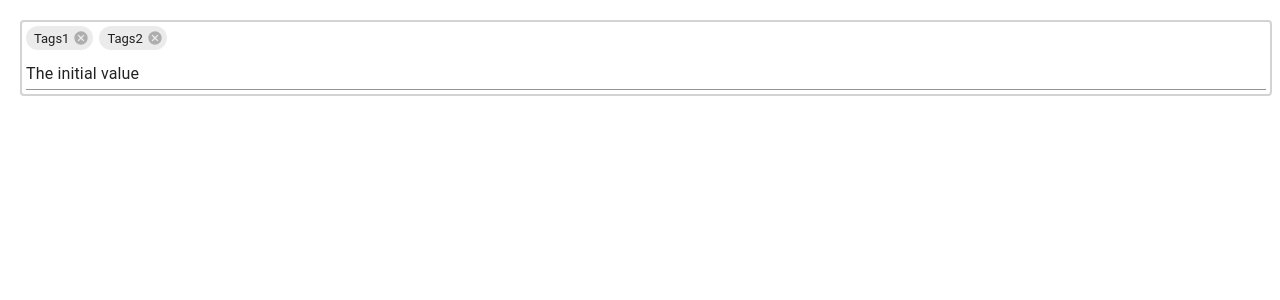
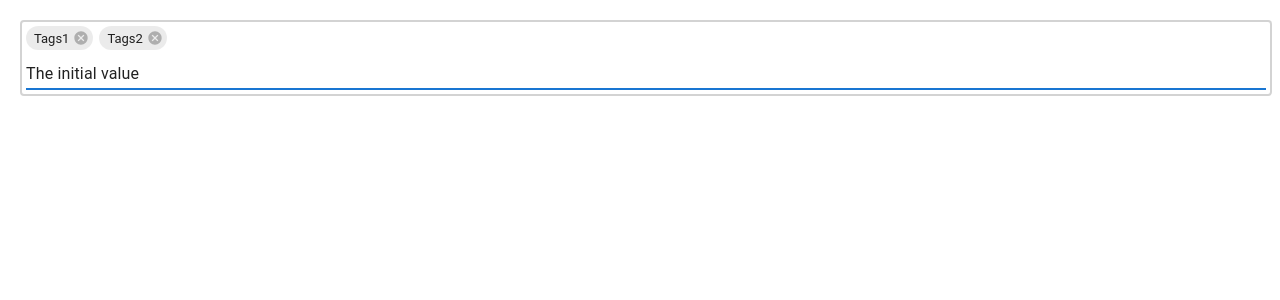
Before and after one commit to pauluzo/materialui-multi-input, a React (Create React App) app: page / in a window 1280 px wide. Shown: the top 300 px of the page. Built offline with nearby package versions, Linux system fonts and the light colour scheme.

Commit message:
blur, focus and ref update

```diff
--- a/src/App.tsx
+++ b/src/App.tsx
@@ -1,18 +1,35 @@
 import "./App.css";
 import TagsInput from "./Example";
-import { createTheme } from "@mui/material";
+import { Button, createTheme } from "@mui/material";
 import { ThemeProvider } from "@mui/styles";
 import TagInput from "./TagInput";
-import { useState } from "react";
+import { useEffect, useRef, useState } from "react";
 
 const App = () => {
   const theme = createTheme();
   const [tags, setTags] = useState(["Tags1", "Tags2"]);
+  const inputRef: any = useRef(null);
 
-  function handleSelecetedTags(items: any) {
-    console.log("Handle selected items is called: ", items);
+  useEffect(() => {
+    inputRef.current?.focus?.();
+  }, []);
+
+  const handleSelecetedTags = (items: any) => {
     setTags(items);
-  }
+  };
+
+  const handleBlur = (event: any) => {
+    const { value } = event.target;
+
+    console.log("The blur event is called: ", value);
+  };
+
+  const handleFocus = (event: any) => {
+    const { value } = event.target;
+
+    console.log("The focus event is called: ", value);
+  };
+
   return (
     <ThemeProvider theme={theme}>
       <div
@@ -34,7 +51,10 @@ const App = () => {
           <TagInput
             setTags={handleSelecetedTags}
             tags={tags}
-            inputValue="The initial value"
+            initialValue="The initial value"
+            onBlur={handleBlur}
+            onFocus={handleFocus}
+            innerRef={inputRef}
           />
         </div>
       </div>
--- a/src/Example2.tsx
+++ b/src/Example2.tsx
@@ -21,7 +21,6 @@ export default function TagInput() {
 
   const handleKeyDown = (e: any) => {
     const { value } = e.target;
-    console.log(e.key, value);
 
     if (e.key === "Enter" && value) {
       e.persist();
--- a/src/TagInput/index.tsx
+++ b/src/TagInput/index.tsx
@@ -3,14 +3,20 @@ import { useEffect, useState } from "react";
 import { useStyles } from "./style";
 
 export default function TagInput({ ...props }) {
-  const { tags, setTags, inputValue: initialValue = "" } = props;
+  const {
+    tags,
+    setTags,
+    initialValue = "",
+    onBlur = null,
+    onFocus = null,
+    innerRef = null,
+  } = props;
   const classes = useStyles();
   const [userTags, setUserTags] = useState(tags as string[]);
   const [inputValue, setInputValue] = useState(initialValue);
 
   useEffect(() => {
     setUserTags(tags);
-    console.log("This useEffect is called: ", tags);
   }, [tags]);
 
   const handleDelete = (index: number) => {
@@ -46,7 +52,6 @@ export default function TagInput({ ...props }) {
       e.persist();
       const newList = [...userTags];
       newList.push(value.trim());
-      console.log("New list", newList);
       setUserTags(newList);
       setTags(newList);
       setInputValue("");
@@ -76,6 +81,9 @@ export default function TagInput({ ...props }) {
           value={inputValue}
           onChange={handleChange}
           onKeyDown={handleKeyDown}
+          onBlur={onBlur}
+          onFocus={onFocus}
+          inputRef={innerRef}
         />
       </FormControl>
     </div>
```
